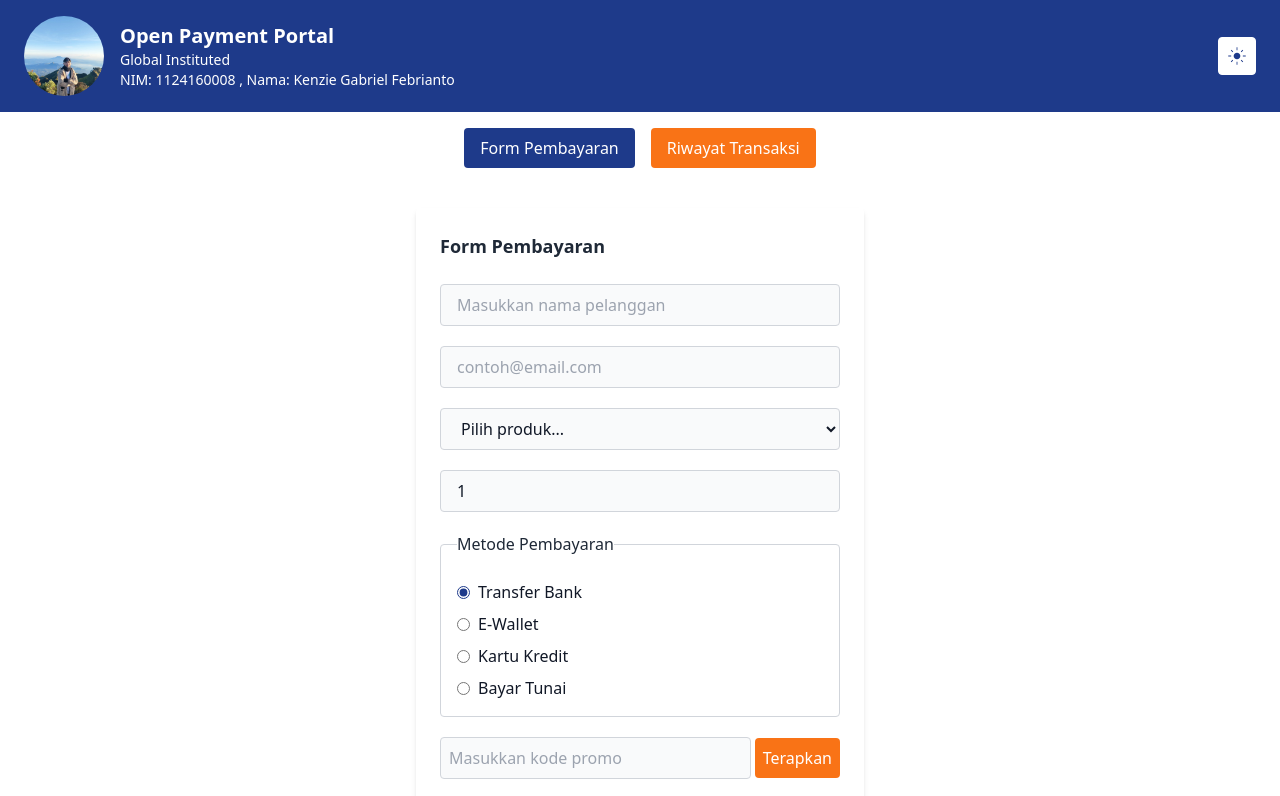
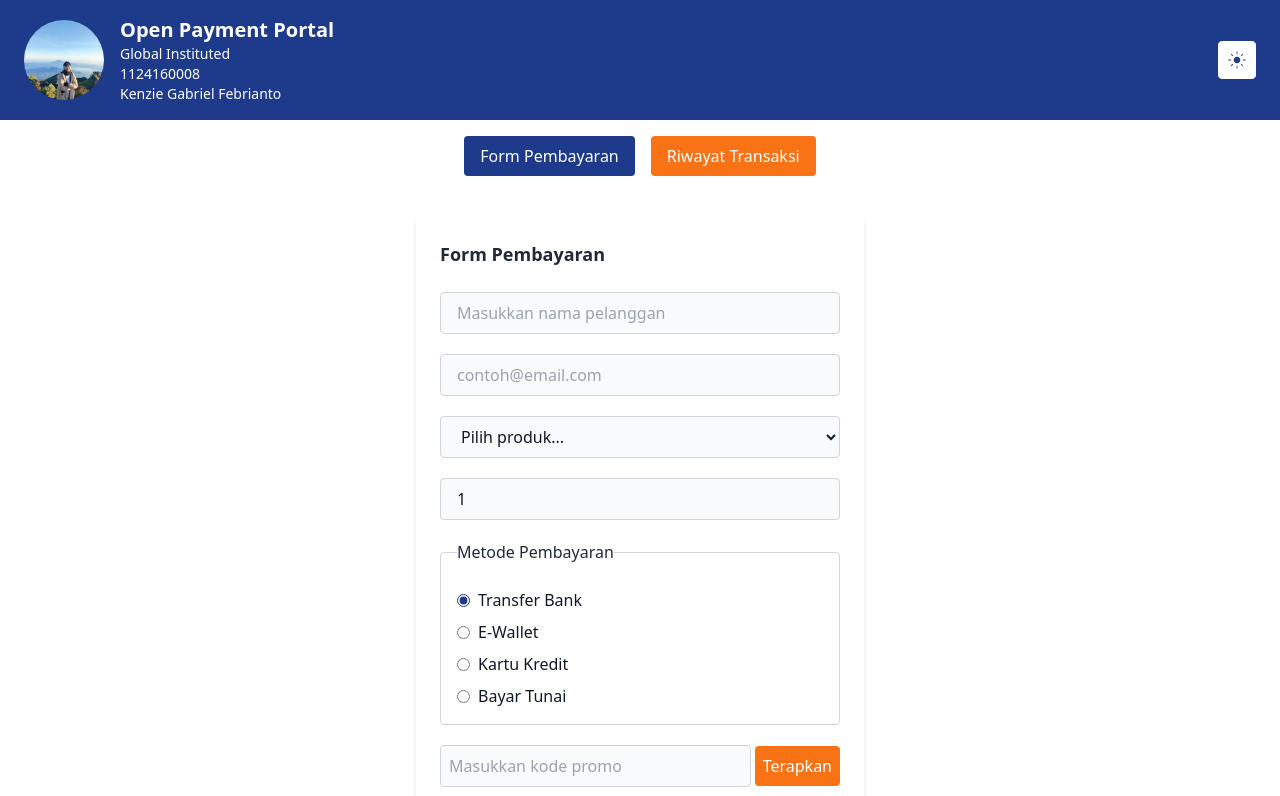
Before and after one commit to KenziGabriel/KenziGabriel-uas-web-spa-1124160008, a plain HTML site: page uas-web-spa-1124160008/index.html in a window 1280 px wide. Shown: the top 796 px of the page. Drawn offline with nearby package versions, Linux system fonts and the light colour scheme.

Commit message:
Update index.html
Perbaiki Tampilan

```diff
--- a/uas-web-spa-1124160008/index.html
+++ b/uas-web-spa-1124160008/index.html
@@ -29,8 +29,7 @@
       <img src="assets/myFoto.jpg" alt="Logo" class="w-[80px] rounded-full" />
       <div>
         <h1 class="text-xl font-bold">Open Payment Portal</h1>
-        <p class="text-sm">Global Instituted<br>NIM: 1124160008
-, Nama: Kenzie Gabriel Febrianto</p>
+        <p class="text-sm">Global Instituted<br> 1124160008 <br> Kenzie Gabriel Febrianto</p>
       </div>
     </div>
     <button id="themeToggle"
```
